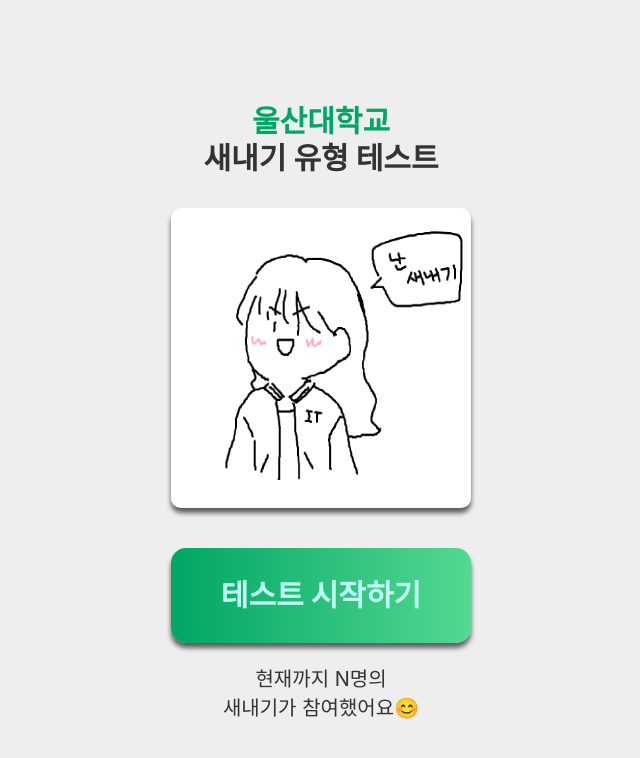
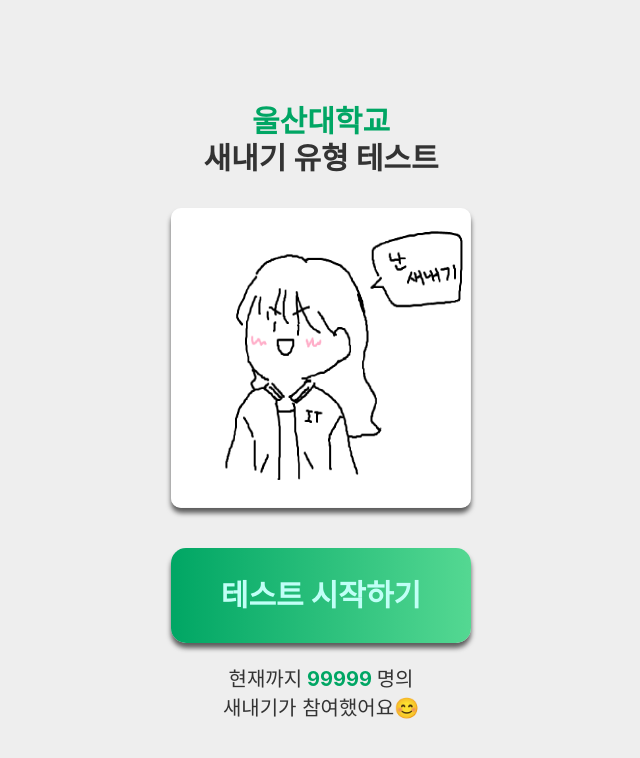
Before and after one commit to Ji-ny/mbti_test, a React (Create React App) app: page / in a window 1280 px wide. Shown: the top 758 px of the page, without its empty margins (319-959 px from the left). Built offline with nearby package versions, Linux system fonts and the light colour scheme; a web font is replaced by a local one.

Commit message:
feat : 애니메이션 추가

```diff
--- a/src/App.js
+++ b/src/App.js
@@ -1,10 +1,38 @@
 
 import { useEffect, useState } from 'react';
-import { useLocation } from 'react-router-dom';
 import './App.scss';
 import mainImage from './images/mainImage.png'
 
 function App() {
+
+  // ---------- 참여한 사람 수 증가 --------------------------------------//
+  const [number, setNumber] = useState(0); // 초기 값은 0으로 설정
+  let max = 100000;
+
+
+  useEffect(() => {
+    let now = max; // 현재 값 초기화
+    const handle = setInterval(() => {
+      setNumber(Math.ceil(max - now)); // 현재 값 설정
+
+      // 목표에 도달하면 정지
+      if (now < 1) {
+        clearInterval(handle); // setInterval 정지
+      }
+
+      // 증가되는 값이 계속하여 작아짐
+      const step = now / 10;
+
+      // 값을 적용시키면서 다음 차례에 영향을 끼침
+      now -= step; // 현재 값 업데이트
+    }, 50);
+
+    // useEffect에서 반환한 함수는 cleanup 함수로서 clearInterval을 호출하여 메모리 누수를 방지합니다.
+    return () => clearInterval(handle); // cleanup 함수
+  }, []); // 의존성 배열 비워서 한 번만 실행되도록 함
+
+    // ------------------------------ --------------------------------------//
+
   /** 현재 뷰포트 높이의 1%를 계산한다. */
   const setVh = () => {
     const vh = window.innerHeight * 0.01; //window.innerHeight : 뷰포트의 높이를 가져온다. | 뷰포트 높이를 100분의 1로 나누어서 사용하는 것 (1%)
@@ -25,6 +53,7 @@
 
   const [page, setPage] = useState(0); // 페이지 번호 상태
 
+  useEffect(()=>{ console.log("으아ㅏ아")},[page]);
   // 질문 & 답변 리스트 생성
   const questionList = [
     {
@@ -236,7 +265,7 @@
             <img src={mainImage} alt="사진"/>
           </div>
           <div onClick={()=> setPage(1)} className='startButton' >테스트 시작하기</div>
-          <div className='startIntro'> 현재까지 N명의 <br></br>새내기가 참여했어요😊</div>
+          <div className='startIntro'> 현재까지<span style={{color:"#00A664", fontWeight:"bold"}}> {number} </span>명의 <br></br>새내기가 참여했어요😊</div>
         </div>
         : page <= questionList.length? // 현재 페이지가 질문 길이보다 작다면,
         <div className='questionLayout'>
--- a/src/App.scss
+++ b/src/App.scss
@@ -5,6 +5,7 @@
 
 
 .mbtiLayout{
+  position : relative;
   /*모바일 흐름장에서 볼 때 주소창과 네이게이션과의
     높이는 고려하지 않고 계산이 되어서,
     불필요한 스크롤이 생기기 때문이다.*/
@@ -17,6 +18,13 @@
   // max-width: 900px;
 
   .startPageLayout{
+    position: absolute;
+    animation: start 1s running ease;
+    // animation-name: jaehee;
+    // animation-duration:2s;
+    // animation-play-state : running;
+    // animation-timing-function:ease;
+
     display: flex;
     flex-direction: column;
     align-items: center;
@@ -26,6 +34,22 @@
     max-width: 900px;
     height: 100%;
     color: #413730;
+
+    /* 키프레임 이름 = 애니메이션 이름 */
+    @keyframes start {
+      0% {
+        opacity : 0; // 에니메이션 투명하게
+        top:-40px;
+        // left: -100px;
+      }
+
+      100% {
+        top:0px;
+        opacity: 1; // 애니메이션 선명하게
+        // left: 0px;
+
+      }
+    }
 
     .startLogo{
       display: flex;
@@ -144,6 +168,10 @@
           // width:10%;
           background-color: #00A664;
           border-radius: 10px;
+
+          // 프로그레스바 애니메이션
+          transition: width 0.3s ease; // width가 변경될때마다 애니메이션 발생.
+
         }
       }
 
@@ -159,6 +187,7 @@
       // border: 3px solid red;
 
       .questionItemLayout{
+
         display: flex;
         flex:1;
         margin : 30px 15px 5px 15px;
@@ -167,6 +196,8 @@
         // justify-items: center;
         // 상대방 채팅 박스 영역
         .chatListLayout{
+          position: relative;
+          animation: question 0.4s running ease; // 애니메이션
           display: flex;
           flex-direction: column;
           // 채팅 하나하나 박스
@@ -179,6 +210,7 @@
 
             // 질문 번호, Q1
             >div:nth-child(1){
+
               color: #00A664;
               font-size: 12px;
               margin-top : 8px;
@@ -190,6 +222,7 @@
             }
             // 질문 내용, 입시가 끝나고..
             >div:nth-child(2){
+
               padding: 7px 10px 7px 10px;
               // background-color: #fff;
               // margin-left:-4px;
@@ -205,10 +238,33 @@
               line-height: 24px; // 줄간격 조정
 
             }
+
+
+
           }
+
+          // 질문 애니메이션
+          @keyframes question {
+            0% {
+              opacity : 0; // 에니메이션 투명하게
+              left:100%;
+              // left: -100px;
+            }
+
+            100% {
+              left:0px;
+              opacity: 1; // 애니메이션 선명하게
+              // left: 0px;
+
+            }
+          }
+          /* 키프레임 이름 = 애니메이션 이름 */
+
 
         }
       }
+
+
 
       // 답변 리스트
       .answerItemLayout{
@@ -223,6 +279,8 @@
         font-weight: bold;
 
         .answerBox{
+          animation: answer 1.3s running ease; // 애니메이션
+
           width: 90%;
           display: flex;
           align-items: center;
@@ -241,18 +299,34 @@
           }
         }
 
+        // 답변 애니메이션
+        @keyframes answer {
+          0% {
+            opacity : 0; // 에니메이션 투명하게
+
+          }
+
+          100% {
+            opacity: 1; // 애니메이션 선명하게
+          }
+        }
+
       }
     }
 
     .questionList::-webkit-scrollbar{
       display: none; // 스크롤바가 숨겨지지만, 스크롤 기능은 유지한다.
     }
+
+
     }
 
 
 
 
     .resultLayout{
+        position: relative;
+        animation: end 1s running ease;
         // 질문 레이아웃
         display: flex;
         flex-direction: column;
@@ -437,6 +511,20 @@
 
       }
     }
+        /* 키프레임 이름 = 애니메이션 이름 */
+    @keyframes end {
+      0% {
+        opacity : 0; // 에니메이션 투명하게
+        top:-40px;
+        // left: -100px;
+      }
 
+      100% {
+        top:0px;
+        opacity: 1; // 애니메이션 선명하게
+        // left: 0px;
+
+      }
+    }
   }
 }
```
